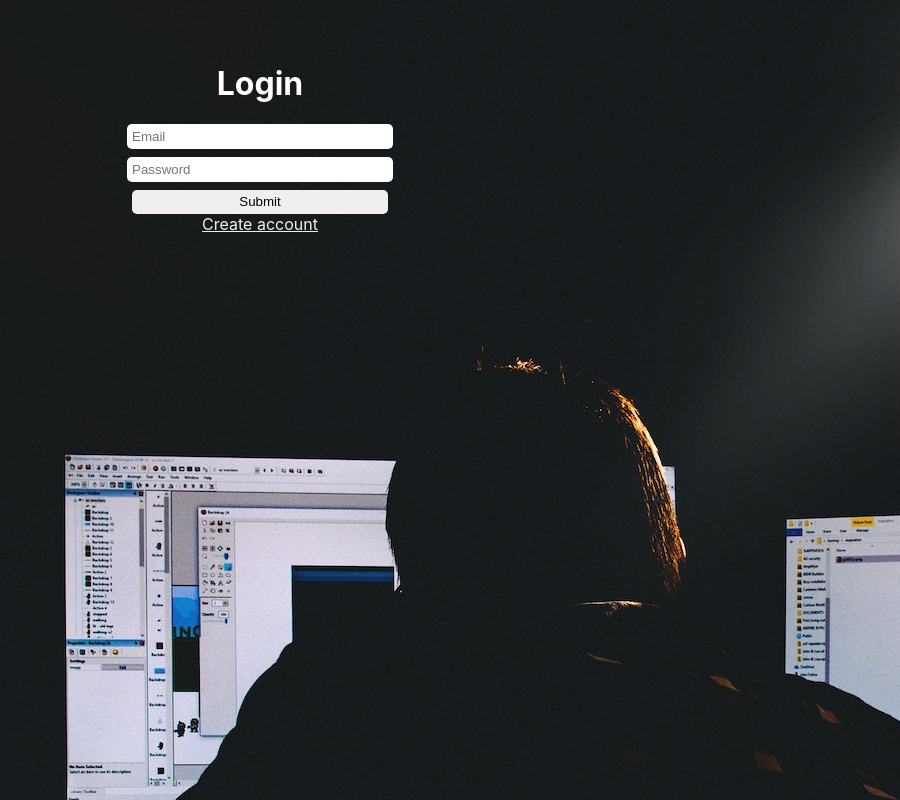
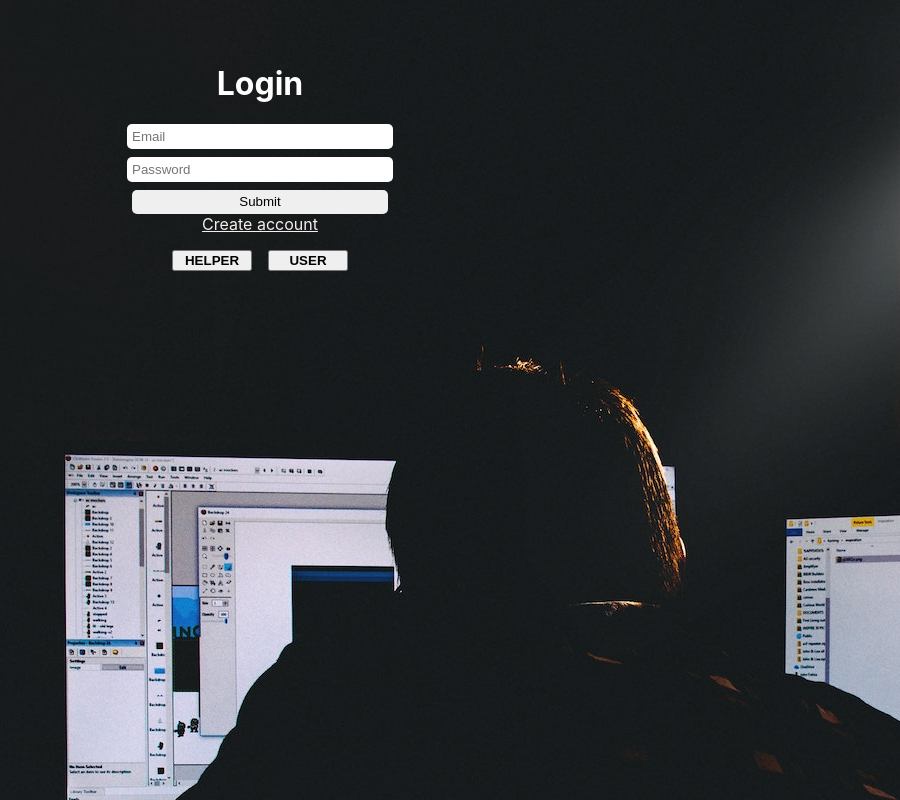
Before and after one commit to senichek/helpdesk-front, a React (Create React App) app: page / in a window 1280 px wide. Shown: the whole page, without its empty margins (380-1280 px from the left). Built offline with nearby package versions, Linux system fonts and the light colour scheme.

Commit message:
Hardcoded login buttons

```diff
--- a/src/components/login/index.js
+++ b/src/components/login/index.js
@@ -65,14 +65,38 @@ const Login = () => {
         });
     } */
 
+    const handleHelperLogin = () => {
+        const helper = {
+            email: 'agent_one@gmail.com',
+            password: 'pass111',
+        };
+
+        dispatch(login(helper));
+    };
+
+    const handleUserLogin = () => {
+        const user = {
+            email: 'user_one@gmail.com',
+            password: 'pass111',
+        };
+
+        dispatch(login(user));
+    };
+
     return (
-        <form className="signup-form" onSubmit={handleLoginSubmit}>
-            <h1 className="signup-form__title">Login</h1>
-            <input className="signup-form__input" type="email" required value={inputEmail} onChange={onInputChange} placeholder="Email" name="email" />
-            <input className="signup-form__input" type="password" required value={inputPassword} onChange={onInputChange} placeholder="Password" name="password" />
-            <button className="signup-form__button" type="submit">Submit</button>
-            <Link to="/signup">Create account</Link>
-        </form>
+        <>
+            <form className="login-form" onSubmit={handleLoginSubmit}>
+                <h1 className="login-form__title">Login</h1>
+                <input className="login-form__input" type="email" required value={inputEmail} onChange={onInputChange} placeholder="Email" name="email" />
+                <input className="login-form__input" type="password" required value={inputPassword} onChange={onInputChange} placeholder="Password" name="password" />
+                <button className="login-form__button" type="submit">Submit</button>
+                <Link to="/signup">Create account</Link>
+            </form>
+            <div className="login-form__hardcoded_btns">
+                <button className="login-form__hardcoded_helper" onClick={handleHelperLogin}>HELPER</button>
+                <button className="login-form__hardcoded_user" onClick={handleUserLogin}>USER</button>
+            </div>
+        </>
     );
 };
 
--- a/src/components/login/style.scss
+++ b/src/components/login/style.scss
@@ -1,4 +1,4 @@
-.signup-form {
+.login-form {
 
     a {
         color: rgb(243, 239, 236);
@@ -16,4 +16,21 @@
         border-radius: 5px;
         border: none;
     }
+
+    &__hardcoded_btns {
+        margin-top: 1rem;
+        gap: 1rem;
+        display: flex;
+        justify-content: center;
+    }
+
+    &__hardcoded_user {
+        width: 5rem;
+        font-weight: bold;
+    }
+
+    &__hardcoded_helper {
+        width: 5rem;
+        font-weight: bold;
+    }
 }
--- a/src/components/signUp/index.js
+++ b/src/components/signUp/index.js
@@ -23,7 +23,7 @@ const Signup = () => {
         if (isLogged) {
             return navigate('/chat');
         } else {
-            return navigate('/');
+            return navigate('/signup');
         }
     }, [isLogged]);
 
```
